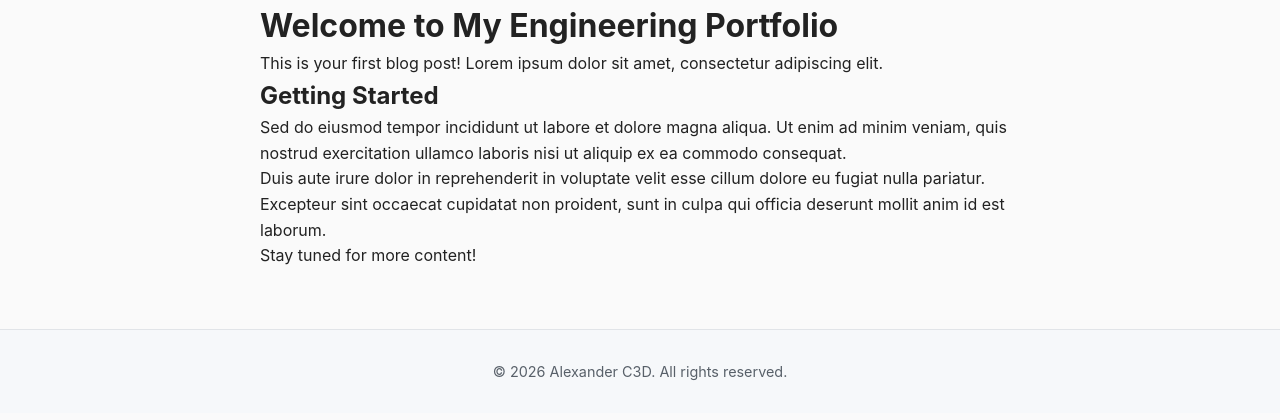
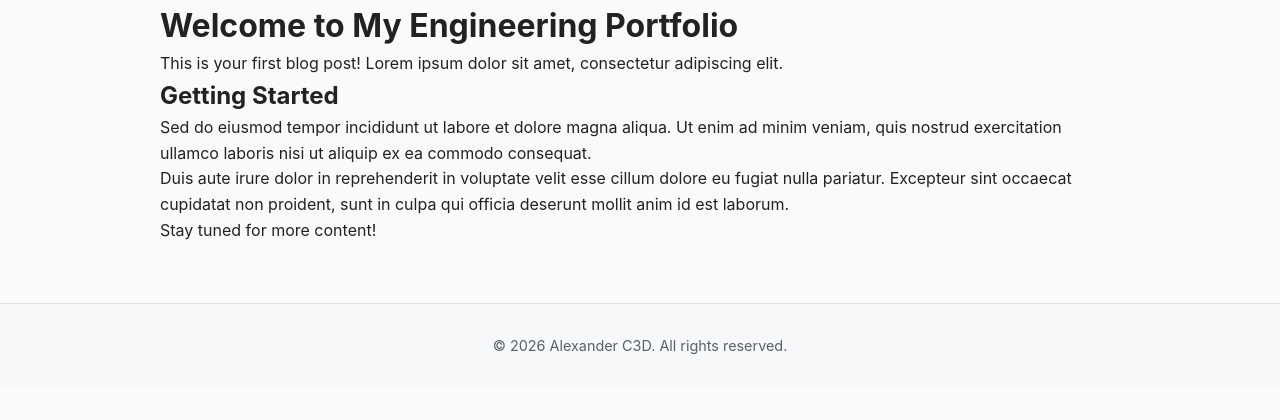
Before and after one commit to AlexanderC3D/alexanderc3d.github.io, a Jekyll site: the page built from _posts/2026-07-22-welcome.md, in a window 1280 px wide. Shown: the top 420 px of the page. Built offline with Jekyll 4.4.1, drawn with Linux system fonts in a browser that asks for light colours.

Commit message:
Update style.css

```diff
--- a/assets/css/style.css
+++ b/assets/css/style.css
@@ -13,7 +13,7 @@ body {
 }
 
 .container {
-    max-width: 800px;
+    max-width: 1000px;
     margin: 0 auto;
     padding: 0 20px;
 }
@@ -27,7 +27,7 @@ header {
 }
 
 header .container {
-    max-width: 800px;
+    max-width: 1000px;
 }
 
 header h1 {
@@ -110,10 +110,6 @@ main > p {
     border-radius: 0;
     overflow: hidden;
     transition: opacity 0.3s ease;
-}
-
-.project-card:hover {
-    opacity: 0.8;
 }
 
 .project-card-content {
```
